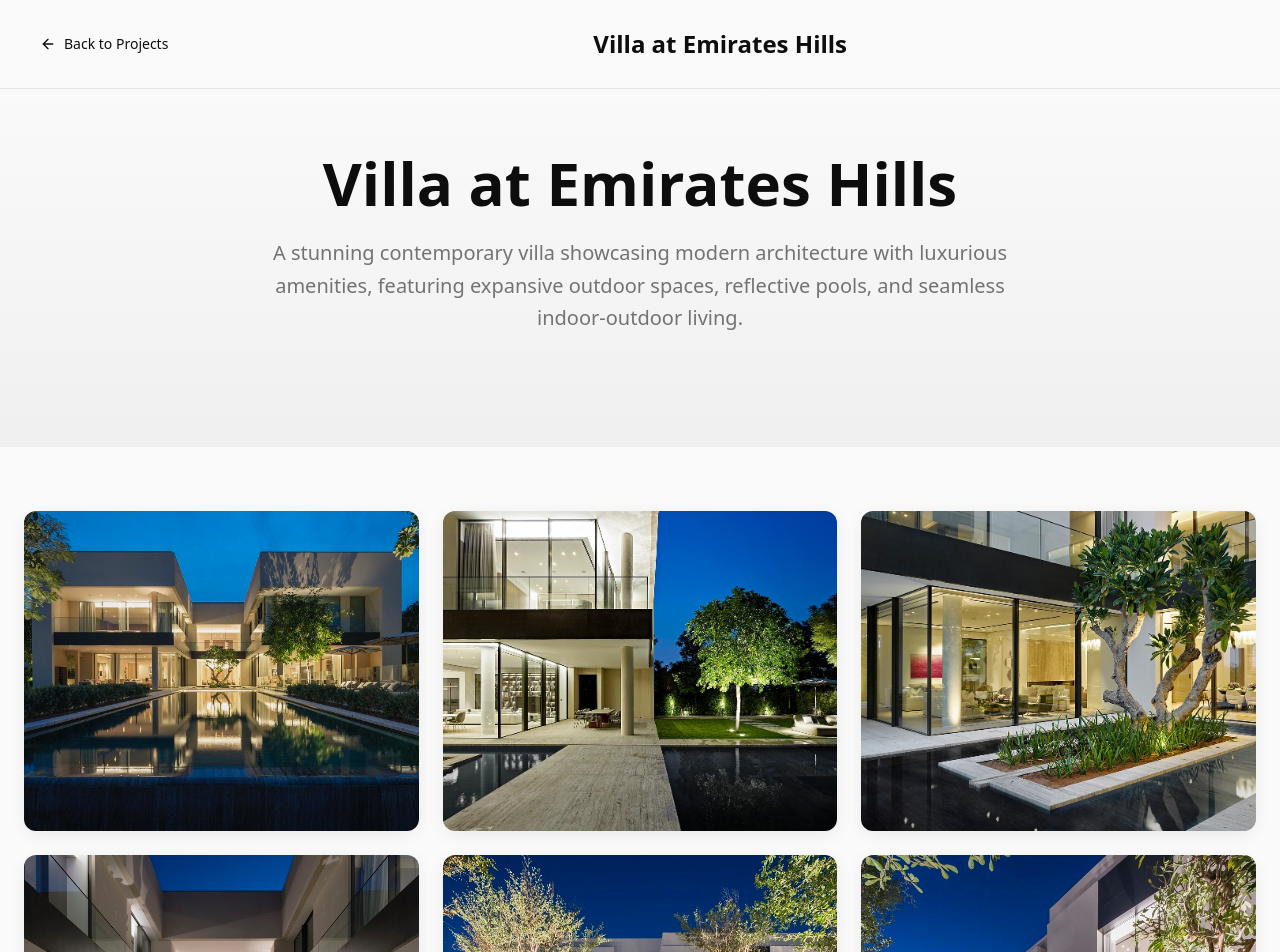
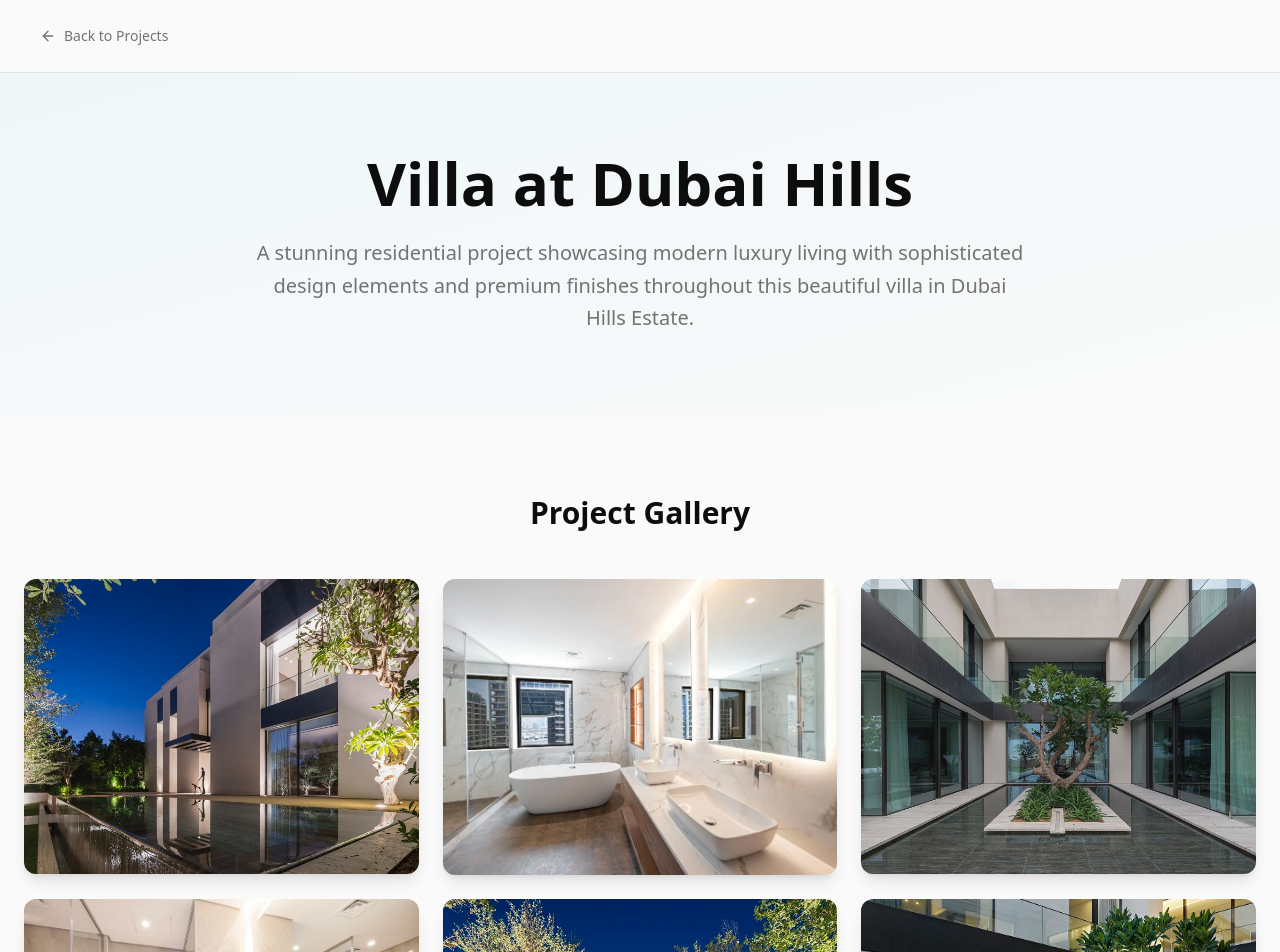
Before and after one commit to Anu2711/domain-ready-show, a React (Vite) app: page /projects/villa-dubai-hills in a window 1280 px wide. Shown: the top 952 px of the page. Built offline with nearby package versions, Linux system fonts and the light colour scheme.

Commit message:
Add project detail page
Add a "View More" page for the "Villa at Dubai Hills" project, including the uploaded images.

```diff
--- a/src/App.tsx
+++ b/src/App.tsx
@@ -9,6 +9,7 @@ import ProjectDetail from "./pages/ProjectDetail";
 import PenthouseDetail from "./pages/PenthouseDetail";
 import YellowChiliDetail from "./pages/YellowChiliDetail";
 import VillaLakesDetail from "./pages/VillaLakesDetail";
+import VillaDubaiHillsDetail from "./pages/VillaDubaiHillsDetail";
 
 const queryClient = new QueryClient();
 
@@ -24,6 +25,7 @@ const App = () => (
           <Route path="/projects/penthouse-palm-jumeirah" element={<PenthouseDetail />} />
           <Route path="/projects/yellow-chili-restaurant" element={<YellowChiliDetail />} />
           <Route path="/projects/villa-lakes-refurbishment" element={<VillaLakesDetail />} />
+          <Route path="/projects/villa-dubai-hills" element={<VillaDubaiHillsDetail />} />
           {/* ADD ALL CUSTOM ROUTES ABOVE THE CATCH-ALL "*" ROUTE */}
           <Route path="*" element={<NotFound />} />
         </Routes>
--- a/src/components/Projects.tsx
+++ b/src/components/Projects.tsx
@@ -4,7 +4,9 @@ const Projects = () => {
   const projects = [
     {
       title: "Villa at Dubai Hills",
-      image: "/lovable-uploads/eb285087-d727-406e-9798-5db26743def9.png"
+      image: "/lovable-uploads/eb285087-d727-406e-9798-5db26743def9.png",
+      hasDetails: true,
+      detailsLink: "/projects/villa-dubai-hills"
     },
     {
       title: "Penthouse Interior Fitout at Palm Jumeirah",
--- /dev/null
+++ b/src/pages/VillaDubaiHillsDetail.tsx
@@ -0,0 +1,136 @@
+import { useNavigate } from "react-router-dom";
+import { useEffect } from "react";
+import { ArrowLeft } from "lucide-react";
+import { Button } from "@/components/ui/button";
+
+const VillaDubaiHillsDetail = () => {
+  const navigate = useNavigate();
+
+  useEffect(() => {
+    window.scrollTo(0, 0);
+  }, []);
+
+  const projectImages = [
+    "/lovable-uploads/1a093977-ee95-4de4-b74e-42f9a9769ee7.png",
+    "/lovable-uploads/1afec573-65a5-4469-b7ef-ffdd18e714df.png",
+    "/lovable-uploads/1f85295f-a2df-46c9-b86a-d24f9325a954.png",
+    "/lovable-uploads/33c9d41e-da33-4e1e-a7eb-978cbe2ab477.png",
+    "/lovable-uploads/3ddc8776-ea24-4437-b6f3-d0bbebabfcc8.png",
+    "/lovable-uploads/4b60e59d-144c-470a-993c-95fcf52e059d.png",
+    "/lovable-uploads/50c5f524-8201-4707-ae6c-01a3f1f66973.png",
+    "/lovable-uploads/51b16cdf-21d5-4d95-a01f-475a0d14d76c.png",
+    "/lovable-uploads/8a7c0480-f366-45e6-b7b7-f94676680081.png",
+    "/lovable-uploads/8cd78c6f-ef0e-444e-8b63-a684ebf47884.png"
+  ];
+
+  const handleBack = () => {
+    navigate("/#projects");
+  };
+
+  return (
+    <div className="min-h-screen bg-background">
+      {/* Header */}
+      <header className="border-b border-border">
+        <div className="container mx-auto px-6 py-4">
+          <Button
+            variant="ghost"
+            onClick={handleBack}
+            className="flex items-center gap-2 text-muted-foreground hover:text-foreground"
+          >
+            <ArrowLeft className="h-4 w-4" />
+            Back to Projects
+          </Button>
+        </div>
+      </header>
+
+      {/* Hero Section */}
+      <section className="py-20 bg-gradient-to-br from-primary/5 to-secondary/5">
+        <div className="container mx-auto px-6 text-center">
+          <h1 className="text-4xl md:text-6xl font-bold text-foreground mb-6">
+            Villa at Dubai Hills
+          </h1>
+          <p className="text-xl text-muted-foreground max-w-3xl mx-auto leading-relaxed">
+            A stunning residential project showcasing modern luxury living with sophisticated design elements
+            and premium finishes throughout this beautiful villa in Dubai Hills Estate.
+          </p>
+        </div>
+      </section>
+
+      {/* Image Gallery */}
+      <section className="py-20">
+        <div className="container mx-auto px-6">
+          <h2 className="text-3xl font-bold text-foreground mb-12 text-center">
+            Project Gallery
+          </h2>
+          <div className="grid grid-cols-1 md:grid-cols-2 lg:grid-cols-3 gap-6">
+            {projectImages.map((image, index) => (
+              <div
+                key={index}
+                className="aspect-[4/3] rounded-lg overflow-hidden shadow-lg hover:shadow-xl transition-shadow duration-300"
+              >
+                <img
+                  src={image}
+                  alt={`Villa at Dubai Hills - Image ${index + 1}`}
+                  className="w-full h-full object-cover hover:scale-105 transition-transform duration-300"
+                />
+              </div>
+            ))}
+          </div>
+        </div>
+      </section>
+
+      {/* Project Details */}
+      <section className="py-20 bg-muted/50">
+        <div className="container mx-auto px-6">
+          <h2 className="text-3xl font-bold text-foreground mb-12 text-center">
+            Project Highlights
+          </h2>
+          <div className="grid grid-cols-1 md:grid-cols-2 gap-12">
+            <div>
+              <h3 className="text-xl font-semibold text-foreground mb-6">Architecture & Design</h3>
+              <ul className="space-y-3 text-muted-foreground">
+                <li>• Contemporary architectural design with clean lines</li>
+                <li>• Premium material selection throughout</li>
+                <li>• Sophisticated color palette and finishes</li>
+                <li>• Integration of modern technology</li>
+                <li>• Emphasis on natural light and ventilation</li>
+              </ul>
+            </div>
+            <div>
+              <h3 className="text-xl font-semibold text-foreground mb-6">Interior Features</h3>
+              <ul className="space-y-3 text-muted-foreground">
+                <li>• Spacious open-plan living areas</li>
+                <li>• High-end kitchen with premium appliances</li>
+                <li>• Luxurious bedroom suites</li>
+                <li>• Designer bathrooms with quality fixtures</li>
+                <li>• Custom built-in storage solutions</li>
+              </ul>
+            </div>
+            <div>
+              <h3 className="text-xl font-semibold text-foreground mb-6">Outdoor Spaces</h3>
+              <ul className="space-y-3 text-muted-foreground">
+                <li>• Beautifully landscaped gardens</li>
+                <li>• Outdoor entertainment areas</li>
+                <li>• Swimming pool and deck area</li>
+                <li>• Private courtyards and terraces</li>
+                <li>• Covered outdoor dining spaces</li>
+              </ul>
+            </div>
+            <div>
+              <h3 className="text-xl font-semibold text-foreground mb-6">Location</h3>
+              <ul className="space-y-3 text-muted-foreground">
+                <li>• Prime location in Dubai Hills Estate</li>
+                <li>• Access to golf course and club facilities</li>
+                <li>• Close to Dubai Hills Mall</li>
+                <li>• Excellent connectivity to major highways</li>
+                <li>• Family-friendly community environment</li>
+              </ul>
+            </div>
+          </div>
+        </div>
+      </section>
+    </div>
+  );
+};
+
+export default VillaDubaiHillsDetail;
```
